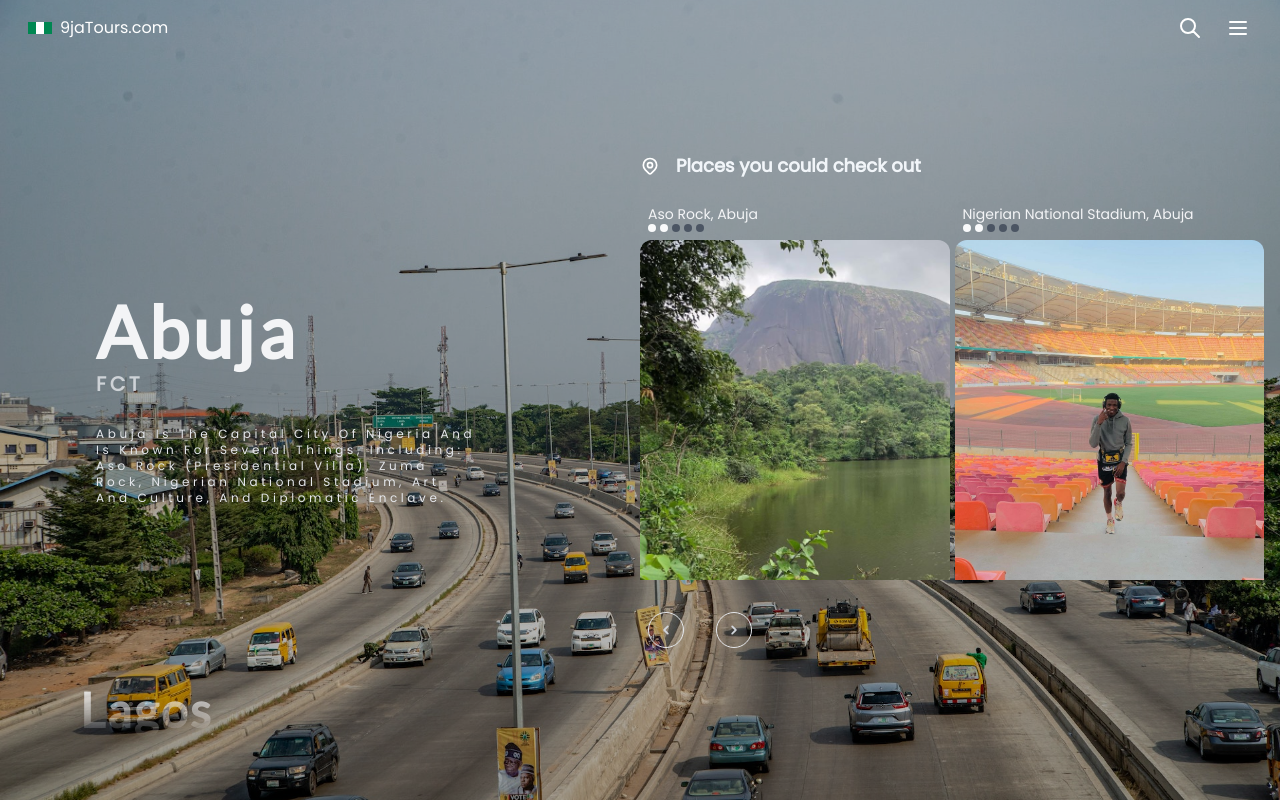
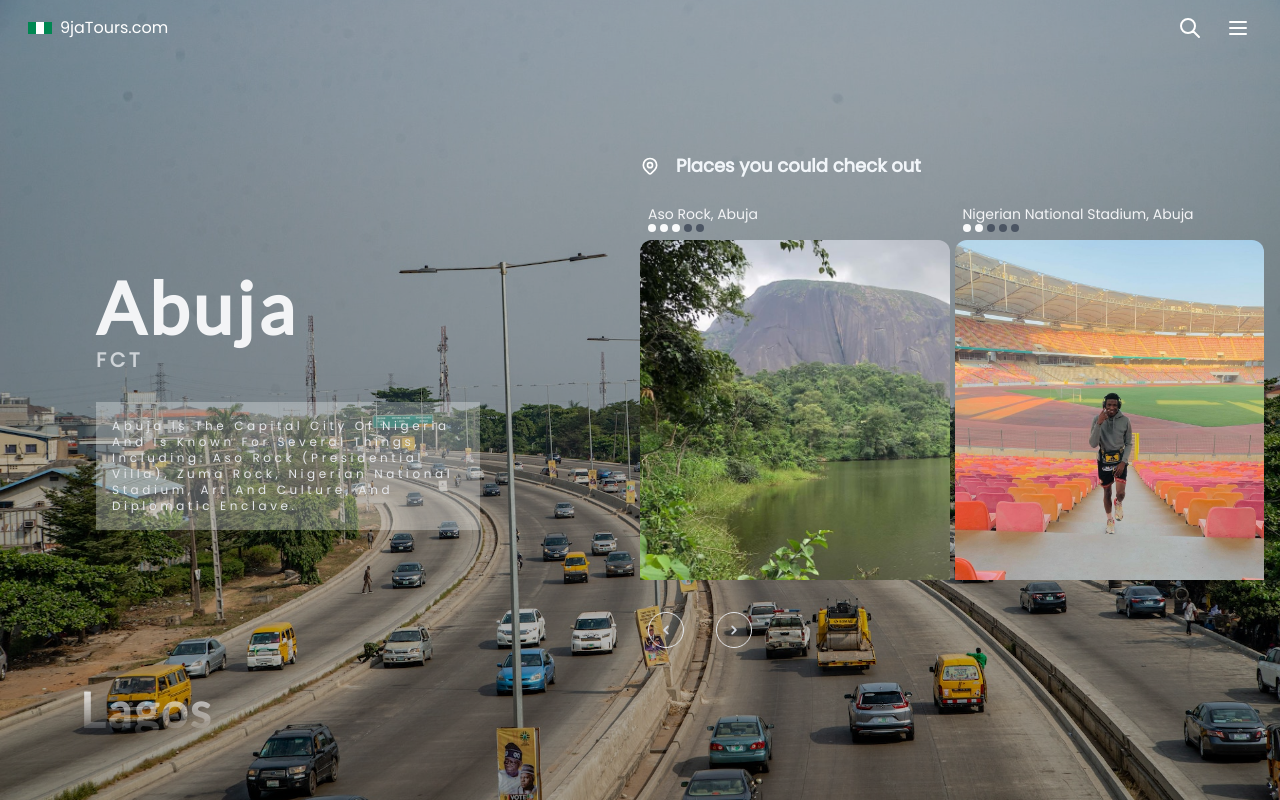
Before and after one commit to Kathalysth/tourism, a React (Vite) app: page / in a window 1280 px wide. Built offline with nearby package versions, Linux system fonts and the light colour scheme.

Commit message:
added rating to landmarks

```diff
--- a/src/components/RenderCirles.tsx
+++ /dev/null
@@ -1,13 +0,0 @@
-function RenderCirles(): JSX.Element {
-  return (
-    <ul className="flex items-center space-x-1">
-      <li className="w-2 h-2 rounded-full bg-gray-50" />
-      <li className="w-2 h-2 rounded-full bg-gray-50" />
-      <li className="w-2 h-2 rounded-full bg-gray-600" />
-      <li className="w-2 h-2 rounded-full bg-gray-600" />
-      <li className="w-2 h-2 rounded-full bg-gray-600" />
-    </ul>
-  );
-}
-
-export default RenderCirles;
--- /dev/null
+++ b/src/components/RenderRatings.tsx
@@ -0,0 +1,24 @@
+function RenderRatings({ rating }: { rating: number }): JSX.Element {
+  const RATING_PAD = -1;
+  let fiveStarRating = [...Array(rating).keys()];
+  while (fiveStarRating.length < 5) {
+    fiveStarRating.push(RATING_PAD);
+  }
+  return (
+    <ul className="flex items-center space-x-1">
+      {fiveStarRating.map((starRating: number, index: number) => {
+        if (starRating !== RATING_PAD) {
+          return (
+            <li className="w-2 h-2 rounded-full bg-gray-50" key={index + 1} />
+          );
+        }
+
+        return (
+          <li className="w-2 h-2 rounded-full bg-gray-600" key={index + 1} />
+        );
+      })}
+    </ul>
+  );
+}
+
+export default RenderRatings;
--- a/src/components/StateCard/LandMark.tsx
+++ b/src/components/StateCard/LandMark.tsx
@@ -1,5 +1,5 @@
 import { landMarkType } from "../../data/types";
-import RenderCirles from "../RenderCirles";
+import RenderRatings from "../RenderRatings";
 
 function LandMark({
   landMark,
@@ -14,7 +14,7 @@ function LandMark({
         <h4 className="text-sm  bg-transparent capitalize text-gray-100 w-full">
           {landMark.name}, {landMark.location}
         </h4>
-        <RenderCirles />
+        <RenderRatings rating={landMark.rating} />
       </div>
       <div className="card w-full h-full  rounded-xl">
         <div
--- a/src/components/StateCard/index.tsx
+++ b/src/components/StateCard/index.tsx
@@ -1,5 +1,5 @@
 import { useRef } from "react";
-import { Navigation, A11y } from "swiper";
+import { Navigation, A11y, Autoplay } from "swiper";
 import { Swiper, SwiperSlide } from "swiper/react";
 import { landMarkType, stateType } from "../../data/types";
 import "swiper/swiper-bundle.css";
@@ -21,7 +21,7 @@ function StateCard({ state }: stateCardProps): JSX.Element {
               {state.name}
             </span>
             <p className="text-xl text-gray-200/[0.8]">{state.capital}</p>
-            <p className="text-xs text-gray-200 w-96 font-medium mt-7 capitalize">
+            <p className="text-xs text-gray-200 w-96 font-medium mt-7 capitalize bg-slate-50/[0.3] p-4 ">
               {state.description}
             </p>
           </li>
@@ -55,7 +55,7 @@ function StateCard({ state }: stateCardProps): JSX.Element {
         </div>
         <Swiper
           className="h-96 w-full"
-          modules={[Navigation, A11y]}
+          modules={[Navigation, A11y, Autoplay]}
           spaceBetween={5}
           slidesPerView={2}
           onInit={(swiper) => {
@@ -65,6 +65,9 @@ function StateCard({ state }: stateCardProps): JSX.Element {
             swiper.params.navigation.nextEl = nextRef.current;
             swiper.navigation.init();
             swiper.navigation.update();
+          }}
+          autoplay={{
+            delay: 5000,
           }}
           breakpoints={{
             1600: {
--- a/src/data/states/abuja.ts
+++ b/src/data/states/abuja.ts
@@ -12,11 +12,13 @@ export const abuja = {
       name: "Aso Rock",
       location: "Abuja",
       url: "abuja/aso_rock",
+      rating: 3,
     },
     {
       name: "Nigerian National Stadium",
       location: "Abuja",
       url: "abuja/national_stadium",
+      rating: 2,
     },
   ],
 };
--- a/src/data/states/crossRiver.ts
+++ b/src/data/states/crossRiver.ts
@@ -10,11 +10,13 @@ export const crossRiver = {
       name: "Obudu Castle Ranch",
       location: "Calabar",
       url: "cross_river/obudu",
+      rating: 4,
     },
     {
       name: "Tinapa Resorts",
       location: "Calabar",
       url: "cross_river/tinapa_resort",
+      rating: 3,
     },
   ],
 };
--- a/src/data/states/lagos.ts
+++ b/src/data/states/lagos.ts
@@ -12,11 +12,13 @@ export const lagos = {
       name: "Bar Beach",
       location: "Lagos",
       url: "lagos/bar_beach",
+      rating: 3,
     },
     {
       name: "Eko Atlantic",
       location: "Lagos",
       url: "lagos/eko_atlantic",
+      rating: 5,
     },
   ],
 };
--- a/src/data/types.ts
+++ b/src/data/types.ts
@@ -11,4 +11,5 @@ export type landMarkType = {
   name: string;
   location: string;
   url: string;
+  rating: number;
 };
```
